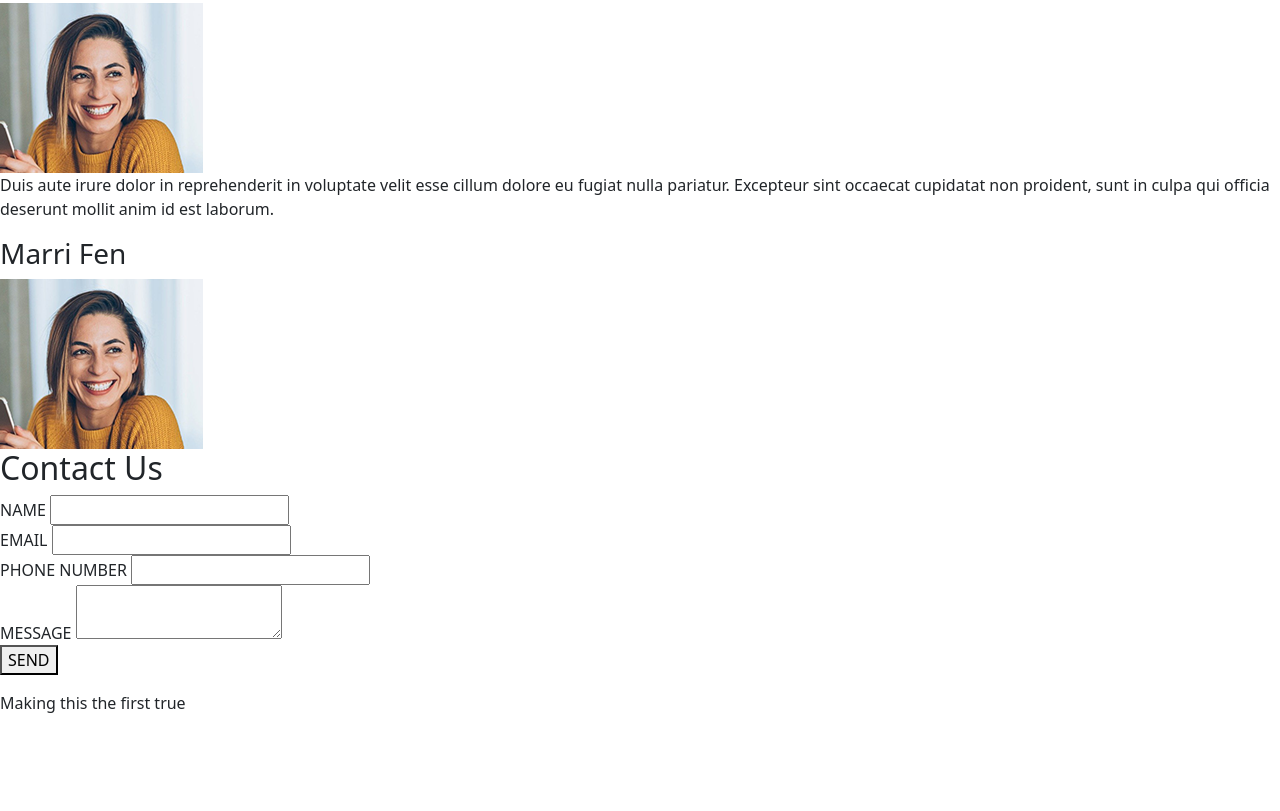
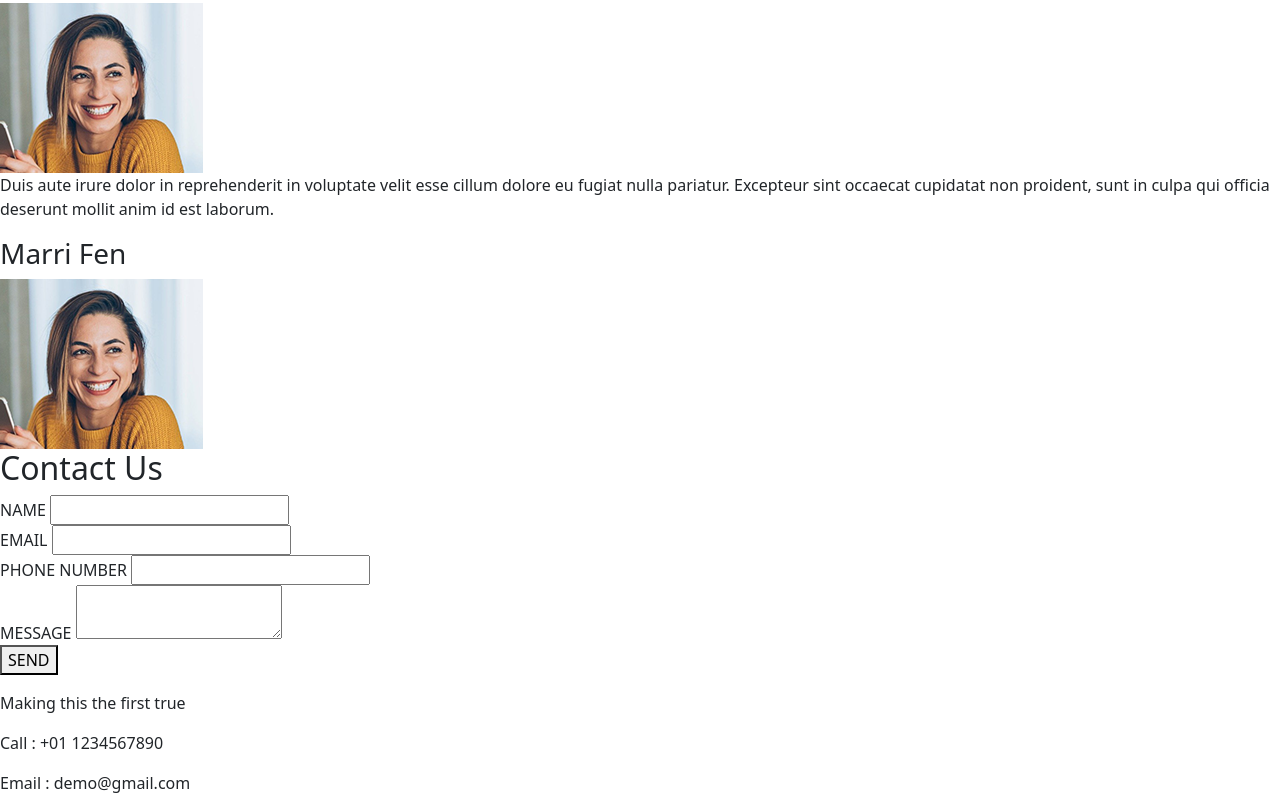
Before and after one commit to RDsT1707/ROMYK, a website with bundled scripts: page index.html in a window 1280 px wide. Shown: the part 4149-4960 px from the top of the page. Before the commit the page ends 4880 px from the top, so only its background shows below. Built offline with nearby package versions, Linux system fonts and the light colour scheme; files whose address does not match are found by name.

Commit message:
add contact-section 7

```diff
--- a/index.html
+++ b/index.html
@@ -203,6 +203,12 @@
                     <div class="info">
                         <p>Making this the first true</p>
                     </div>
+                    <div class="info">
+                        <p>Call : +01 1234567890</p>
+                    </div>
+                    <div class="info">
+                        <p>Email : demo@gmail.com</p>
+                    </div>
         </section>
 
 
```
